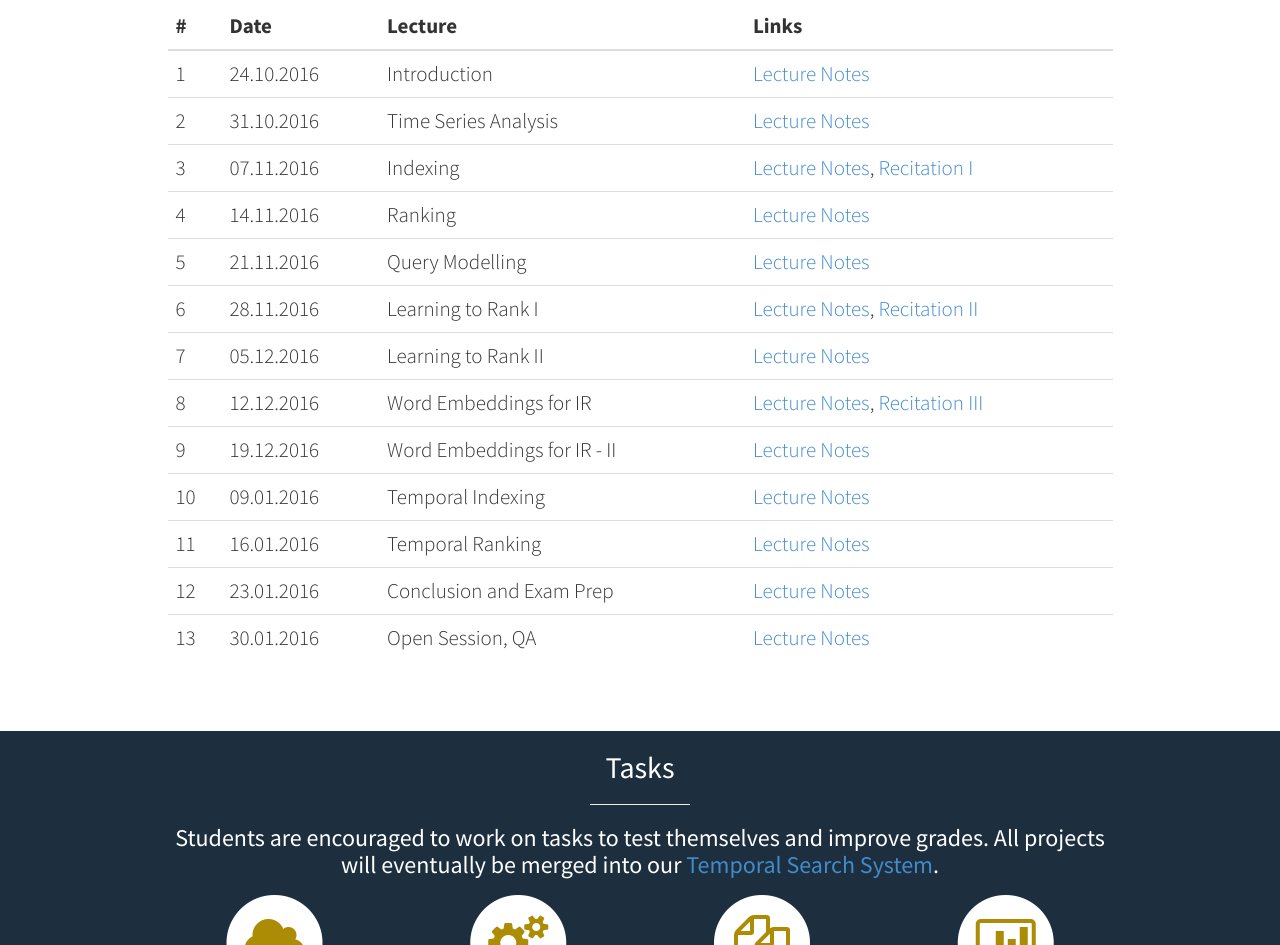
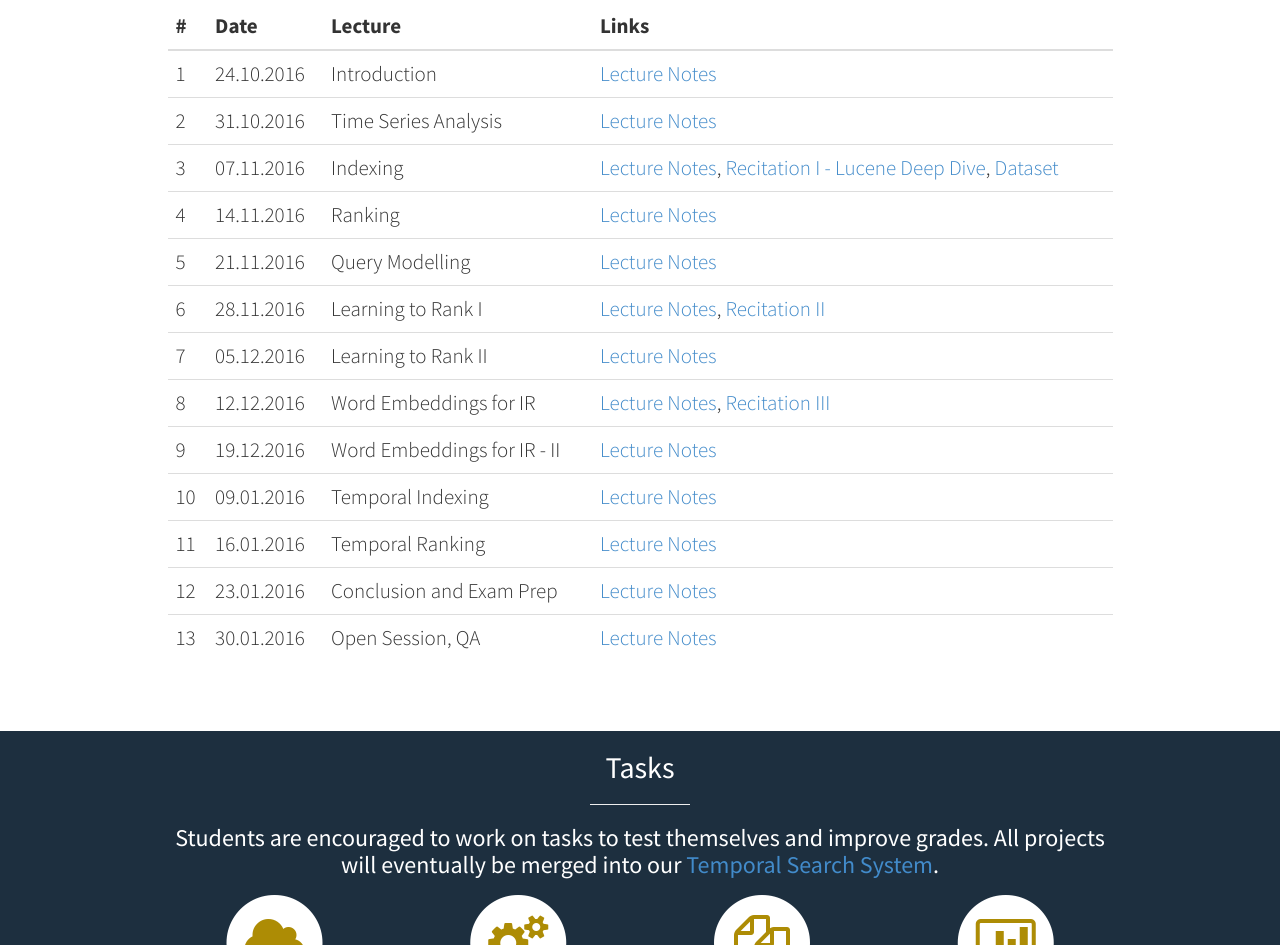
Before and after one commit to singhL3S/TempIR, a plain HTML site: page index.html in a window 1280 px wide. Shown: the part 1289-2234 px from the top of the page. Drawn offline with Linux system fonts and the light colour scheme.

Commit message:
lucene tutorial and dataset links

```diff
--- a/index.html
+++ b/index.html
@@ -187,7 +187,7 @@
                             <td>3</td>
                             <td>07.11.2016</td>
                             <td>Indexing</td>
-                            <td><a href="lectures/ws16-tir-indexing.pdf">Lecture Notes</a>, <a href="lectures/*.pdf">Recitation I</a> </td>
+                            <td><a href="lectures/ws16-tir-indexing.pdf">Lecture Notes</a>, <a href="http://pharos.l3s.uni-hannover.de:7080/tir/lectures/lecture-lucene.pdf">Recitation I - Lucene Deep Dive</a>, <a href="http://l3s.de/~fernando/datasets/Temporalia_Sample3.tar.gz">Dataset</a> </td>
                         </tr>
                         <tr>
                             <td>4</td>
```
